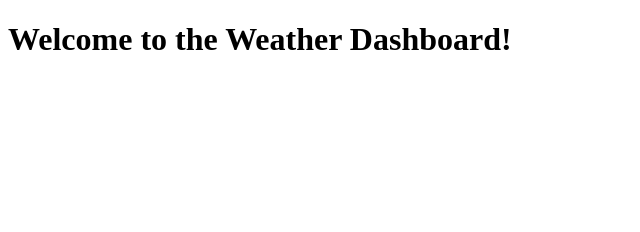
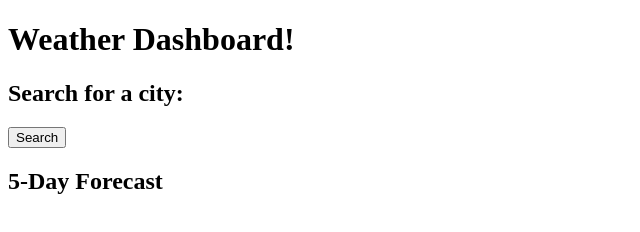
Before and after one commit to AlexNash91/weather-app, a plain HTML site: page index.html in a window 1280 px wide. Shown: the whole page, without its empty margins (0-640 px from the left). Drawn offline with Linux system fonts and the light colour scheme.

Commit message:
set up some starter code

```diff
--- a/index.html
+++ b/index.html
@@ -1,5 +1,6 @@
 <!DOCTYPE html>
 <html lang="en">
+
 <head>
     <meta charset="UTF-8">
     <meta http-equiv="X-UA-Compatible" content="IE=edge">
@@ -7,9 +8,16 @@
     <title>Weather Dashboard</title>
 </head>
 <h1>
-    Welcome to the Weather Dashboard!
+    Weather Dashboard!
 </h1>
+
 <body>
+    <h2>
+        Search for a city:
+    </h2>
+    <button>Search</button>
+    <h2>5-Day Forecast</h2>
 
 </body>
+
 </html>
```
